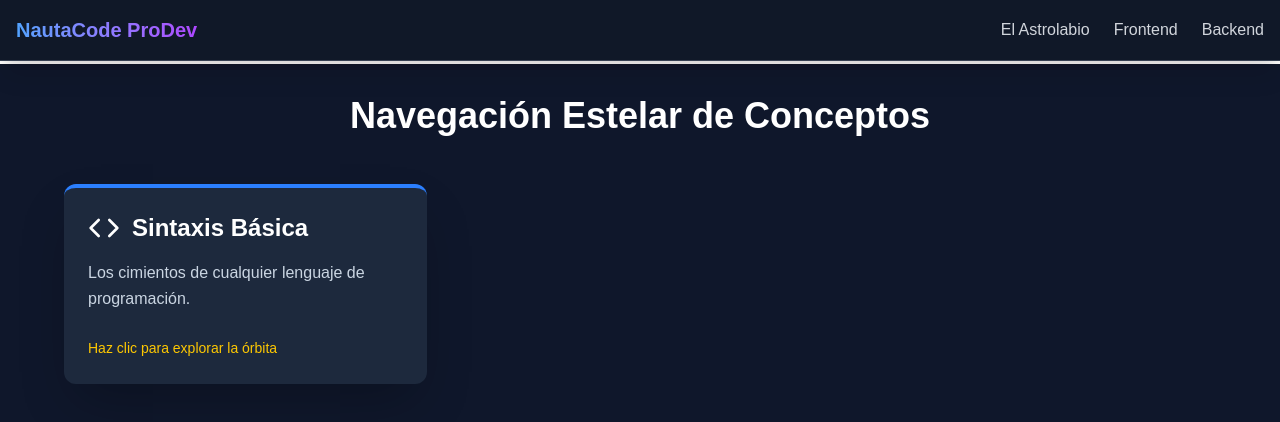
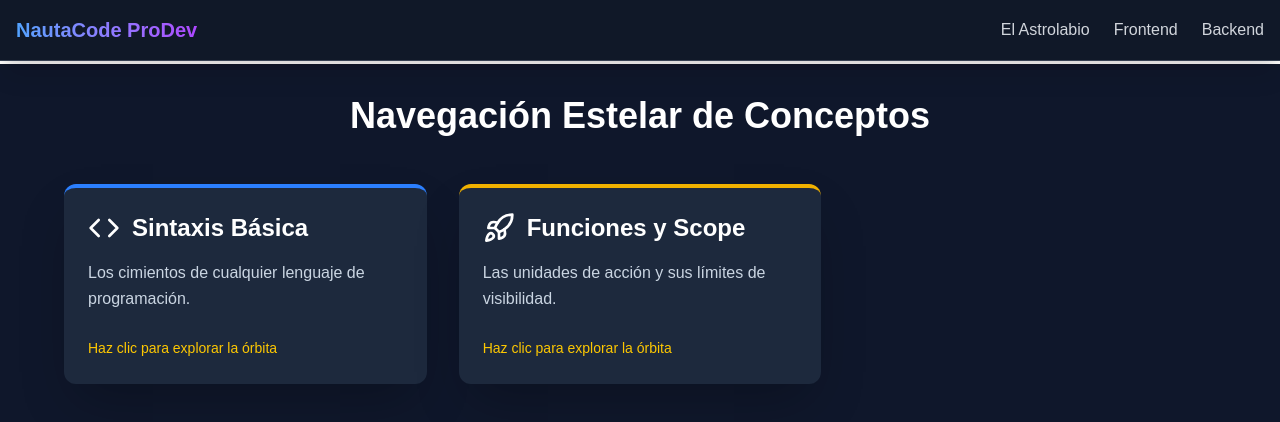
Before and after one commit to Nautacore/nautacode-prodev, a Next.js app: page /conceptos-fundamentales in a window 1280 px wide. Shown: the top 422 px of the page. Built offline with nearby package versions, Linux system fonts and the light colour scheme.

Commit message:
refactor: Mover PlanetCard a componente modular y agregar segunda tarjeta

```diff
--- a/src/app/conceptos-fundamentales/page.tsx
+++ b/src/app/conceptos-fundamentales/page.tsx
@@ -1,61 +1,19 @@
-import React, { useState } from 'react'; // 💡 NUEVO: Importar el Hook useState
-import { Book, Code, Rocket, Layout, Database, Cpu } from 'lucide-react';
-
-// Tipos de datos para TypeScript
-interface PlanetCardProps {
-  title: string;
-  description: string;
-  colorClass: string;
-  icon: any;
-  link: string;
-}
-
-// Componente Tarjeta de Planeta
-const PlanetCard = ({ title, description, colorClass, icon: Icon, link }: PlanetCardProps) => {
-
-    // 💡 NUEVO: 1. Inicializar el Estado
-    // [nombre_variable, funcion_para_cambiarla] = useState(valor_inicial)
-    const [isExplored, setIsExplored] = useState(false);
-
-    // 💡 NUEVO: 2. Función que maneja el evento (clic)
-    const handleExplore = () => {
-        // Al hacer clic, le decimos a React que cambie la variable isExplored a true
-        setIsExplored(true);
-    };
-
-    // 💡 NUEVO: 3. Lógica para renderizar (mostrar)
-    // El color de borde será verde si isExplored es true, sino, usa el colorClass original.
-    const currentBorder = isExplored ? 'border-green-500' : colorClass;
-
-
-    return (
-        // 💡 NUEVO: Asignar el evento onClick a toda la tarjeta y usar el borde dinámico
-        <div
-            className={`p-6 rounded-xl shadow-2xl transition-all duration-500 hover:scale-[1.02] transform border-t-4 ${currentBorder} bg-slate-800 cursor-pointer`}
-            onClick={handleExplore} // <- Ejecuta nuestra función al hacer clic
-        >
-            <div className="flex items-center mb-4">
-              <Icon className="w-8 h-8 mr-3 text-white" />
-              <h3 className="text-2xl font-bold text-white">{title}</h3>
-            </div>
-            <p className="text-slate-300 mb-6 leading-relaxed">
-              {description}
-            </p>
-
-            {/* 💡 NUEVO: Mensaje dinámico basado en el estado */}
-            <span className={`text-sm font-mono ${isExplored ? 'text-green-400' : 'text-yellow-400'}`}>
-                {isExplored ? '¡Planeta Explorado!' : 'Haz clic para explorar la órbita'}
-            </span>
-        </div>
-    );
-};
+// ------------------------------------------------------------------
+// Archivo: src/app/conceptos-fundamentales/page.tsx
+// ROL: Contiene solo la estructura de la página y usa los componentes.
+// ------------------------------------------------------------------
+import { Code, Rocket } from 'lucide-react';
+import PlanetCard from '@/components/PlanetCard'; // <-- ¡Aquí importamos la tarjeta!
 
 export default function ConceptosPage() {
   return (
     <main className="min-h-screen bg-slate-900 p-8">
       <div className="max-w-6xl mx-auto">
         <h1 className="text-4xl font-bold text-white mb-12 text-center">Navegación Estelar de Conceptos</h1>
+
         <div className="grid grid-cols-1 md:grid-cols-2 lg:grid-cols-3 gap-8">
+
+          {/* Tarjeta 1: Sintaxis Básica */}
           <PlanetCard
             title="Sintaxis Básica"
             description="Los cimientos de cualquier lenguaje de programación."
@@ -63,6 +21,16 @@ export default function ConceptosPage() {
             icon={Code}
             link="/javascript-planet"
           />
+
+          {/* Tarjeta 2: Funciones */}
+           <PlanetCard
+            title="Funciones y Scope"
+            description="Las unidades de acción y sus límites de visibilidad."
+            colorClass="border-yellow-500"
+            icon={Rocket}
+            link="/javascript-functions"
+          />
+
         </div>
       </div>
     </main>
--- /dev/null
+++ b/src/components/PlanetCard.tsx
@@ -0,0 +1,48 @@
+// ------------------------------------------------------------------
+// Archivo: src/components/PlanetCard.tsx
+// ROL: Contiene toda la LÓGICA y DISEÑO de una sola tarjeta.
+// ------------------------------------------------------------------
+import React, { useState } from 'react';
+import { LucideIcon } from 'lucide-react';
+
+// Tipos de datos para TypeScript (necesita exportarse)
+export interface PlanetCardProps {
+  title: string;
+  description: string;
+  colorClass: string;
+  icon: LucideIcon;
+  link: string;
+}
+
+// Componente Tarjeta de Planeta con su estado interno (useState)
+const PlanetCard = ({ title, description, colorClass, icon: Icon, link }: PlanetCardProps) => {
+
+    const [isExplored, setIsExplored] = useState(false);
+
+    const handleExplore = () => {
+        setIsExplored(true);
+    };
+
+    const currentBorder = isExplored ? 'border-green-500' : colorClass;
+
+    return (
+        <div
+            className={`p-6 rounded-xl shadow-2xl transition-all duration-500 hover:scale-[1.02] transform border-t-4 ${currentBorder} bg-slate-800 cursor-pointer`}
+            onClick={handleExplore}
+        >
+            <div className="flex items-center mb-4">
+              <Icon className="w-8 h-8 mr-3 text-white" />
+              <h3 className="text-2xl font-bold text-white">{title}</h3>
+            </div>
+            <p className="text-slate-300 mb-6 leading-relaxed">
+              {description}
+            </p>
+
+            <span className={`text-sm font-mono ${isExplored ? 'text-green-400' : 'text-yellow-400'}`}>
+                {isExplored ? '¡Planeta Explorado!' : 'Haz clic para explorar la órbita'}
+            </span>
+        </div>
+    );
+};
+
+export default PlanetCard; // Hacemos la tarjeta disponible
```
